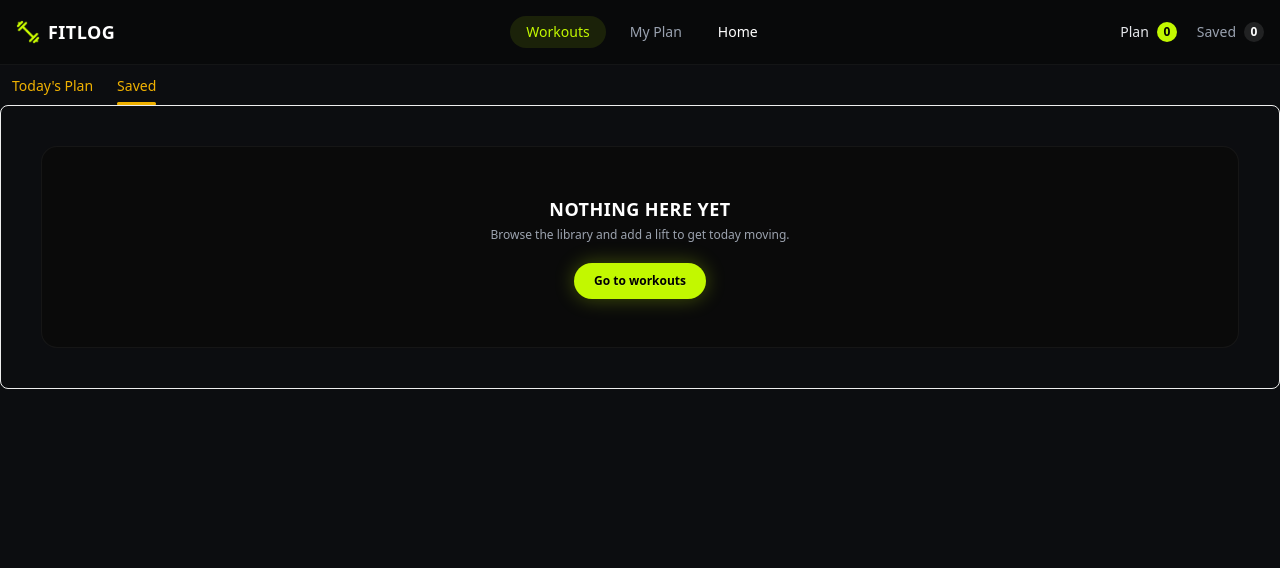
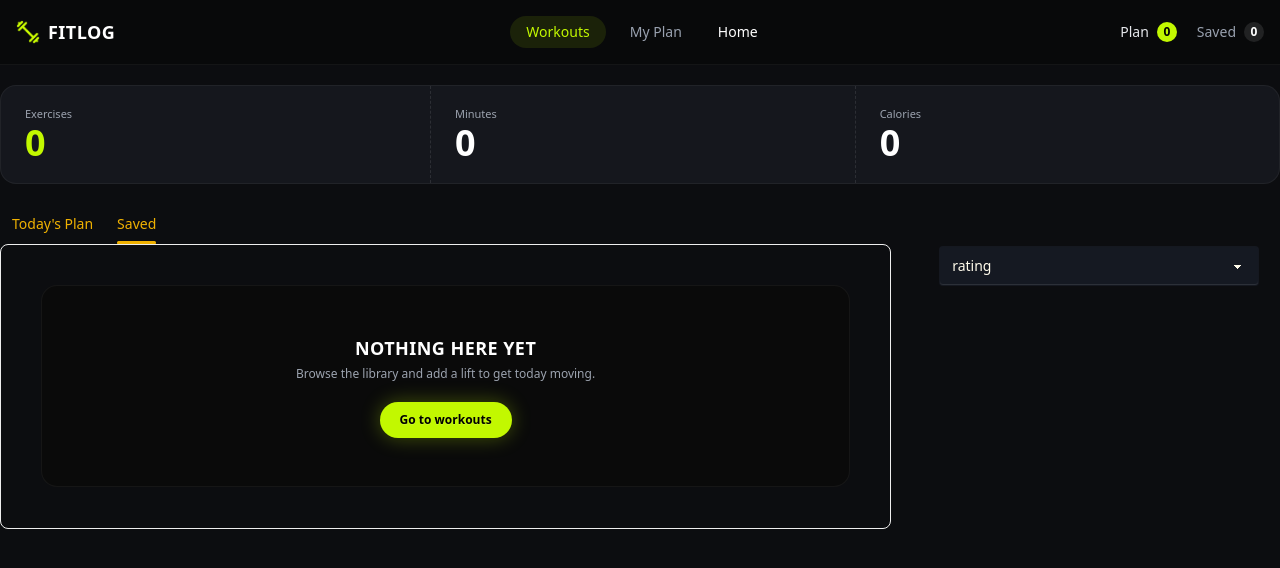
Before and after one commit to animesh-dev59/assingment-6, a Next.js app: page /myplan in a window 1280 px wide. Shown: the top 568 px of the page. Built offline with nearby package versions, Linux system fonts and the light colour scheme.

Commit message:
all card section is done

```diff
--- a/src/app/myplan/page.tsx
+++ b/src/app/myplan/page.tsx
@@ -6,15 +6,70 @@ import { IWorkout } from "@/types/IWorkOut";
 import Link from "next/link";
 // import { IWorkout } from "@/types/IWorkOut";
 
-import React, { useContext } from "react";
+import React, { useContext, useState } from "react";
+import { FiChevronDown } from "react-icons/fi";
+
+type TabType = "addTab" | "saveTab";
 
 const MyPlan = () => {
   const { addButton, saveButton } = useContext(WorksContext);
+  const [sortBy, setSortBy] = useState<
+    "rating" | "duration" | "caloriesBurned"
+  >("rating");
+  const [activeTab, setActiveTab] = useState<TabType>("addTab");
+  const sortWorks = (worksData: IWorkout[]) => {
+    const sortedWorks = [...worksData];
+    if (sortBy === "rating") {
+      sortedWorks.sort((a, b) => b.rating - a.rating);
+    } else if (sortBy === "duration") {
+      sortedWorks.sort((a, b) => b.duration - a.duration);
+    } else if (sortBy === "caloriesBurned") {
+      sortedWorks.sort((a, b) => b.caloriesBurned - a.caloriesBurned);
+    }
+    return sortedWorks;
+  };
+  const sortedAddButtonWorks = sortWorks(addButton);
+  const sortedSaveButtonWorks = sortWorks(saveButton);
+
+  const activeWorks = activeTab === "addTab" ? addButton : saveButton;
+  const countSum = activeWorks.length;
+  const totalDutation = activeWorks.reduce(
+    (sum, work) => sum + work.duration,
+    0,
+  );
+  const totalCaloris = activeWorks.reduce(
+    (sum, work) => sum + work.caloriesBurned,
+    0,
+  );
   return (
-    <div className="container mx-auto">
-      <div>
-        {/* name of each tab group should be unique */}
-        <div className="tabs tabs-border">
+    <div className="container mx-auto ">
+      <div className="text-white">
+        <div className="stats my-5 w-full rounded-2xl border border-white/5 bg-[#15171d] stats-vertical sm:stats-horizontal">
+          <div className="stat px-6 py-5">
+            <div className="stat-title text-[11px] text-[#9CA3AF]">
+              Exercises
+            </div>
+            <div className="stat-value text-4xl text-[#C2F800]">
+              {countSum}
+            </div>
+          </div>
+
+          <div className="stat px-6 py-5">
+            <div className="stat-title text-[11px] text-[#9CA3AF]">Minutes</div>
+            <div className="stat-value text-4xl text-white">{totalDutation}</div>
+          </div>
+
+          <div className="stat px-6 py-5">
+            <div className="stat-title text-[11px] text-[#9CA3AF]">
+              Calories
+            </div>
+            <div className="stat-value text-4xl text-white">{totalCaloris}</div>
+          </div>
+        </div>
+      </div>
+
+      <div className="grid grid-cols-1 md:grid-cols-10 gap-4 ">
+        <div className="tabs tabs-border md:col-span-7">
           <input
             type="radio"
             name="my_tabs_2"
@@ -22,9 +77,12 @@ const MyPlan = () => {
             aria-label="Today's Plan"
           />
           <div className="tab-content border-base-300 p-10">
-            {addButton.length > 0 ? addButton.map((work:IWorkout,ind:number)=>{
-                     return <AddAndSaveTabs key={ind} work={work}/>
-            }) : (  <AddAndSvaeTabsNoDATa/>
+            {addButton.length > 0 ? (
+              sortedAddButtonWorks.map((work: IWorkout, ind: number) => {
+                return <AddAndSaveTabs key={ind} work={work} />;
+              })
+            ) : (
+              <AddAndSvaeTabsNoDATa />
             )}
           </div>
 
@@ -36,11 +94,30 @@ const MyPlan = () => {
             defaultChecked
           />
           <div className="tab-content border-base-300  p-10">
-             {saveButton.length > 0 ? saveButton.map((work:IWorkout,ind:number)=>{
-                     return <AddAndSaveTabs key={ind} work={work}/>
-            }) : (  <AddAndSvaeTabsNoDATa/>
+            {saveButton.length > 0 ? (
+              sortedSaveButtonWorks.map((work: IWorkout, ind: number) => {
+                return <AddAndSaveTabs key={ind} work={work} />;
+              })
+            ) : (
+              <AddAndSvaeTabsNoDATa />
             )}
           </div>
+        </div>
+        <div className="md:col-span-3 md:mt-2  ">
+          <select
+            value={sortBy}
+            onChange={(e) =>
+              setSortBy(
+                e.target.value as "rating" | "duration" | "caloriesBurned",
+              )
+            }
+            className="select appearance-none mt-[34px] ml-8 bg-[#151922] text-amber-50"
+          >
+            <option disabled={true}>sortBy</option>
+            <option value={"rating"}>rating</option>
+            <option value={"duration"}>duration</option>
+            <option value={"caloriesBurned"}>caloriesBurned</option>
+          </select>
         </div>
       </div>
     </div>
```
